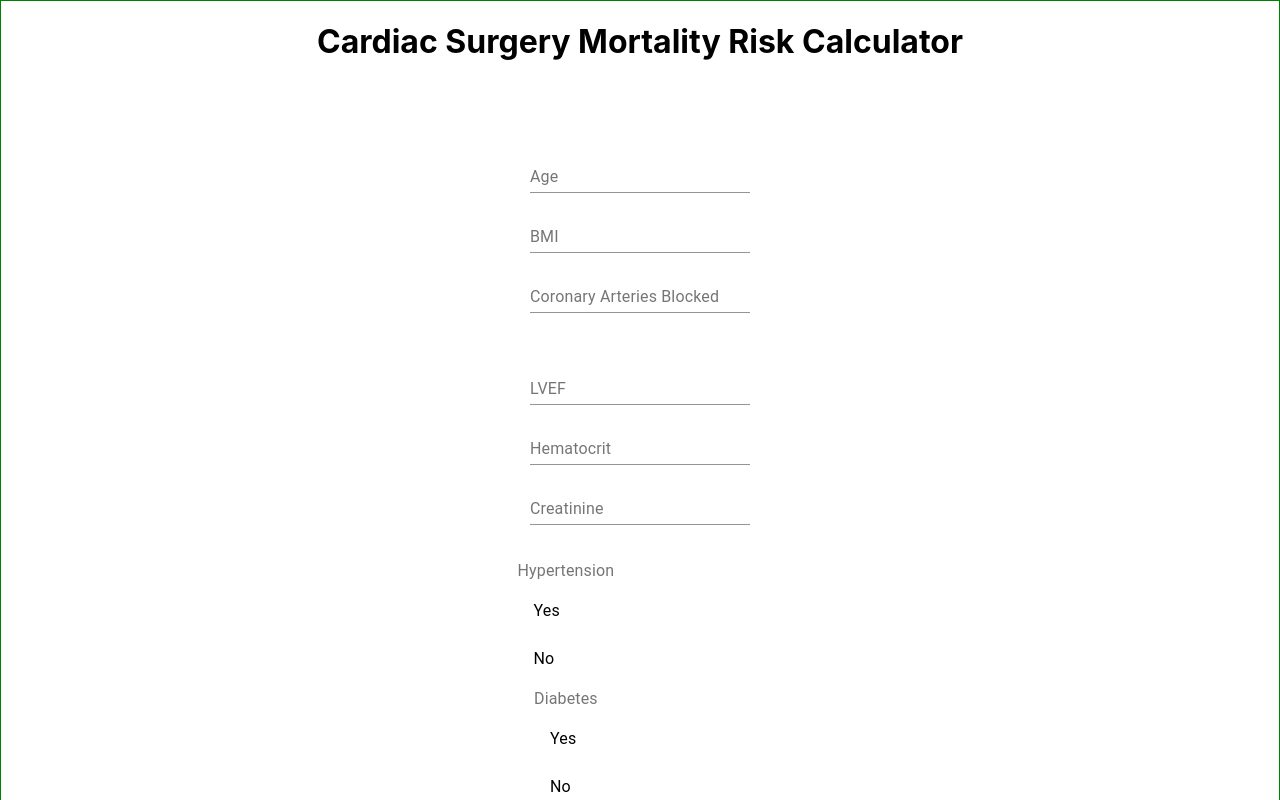
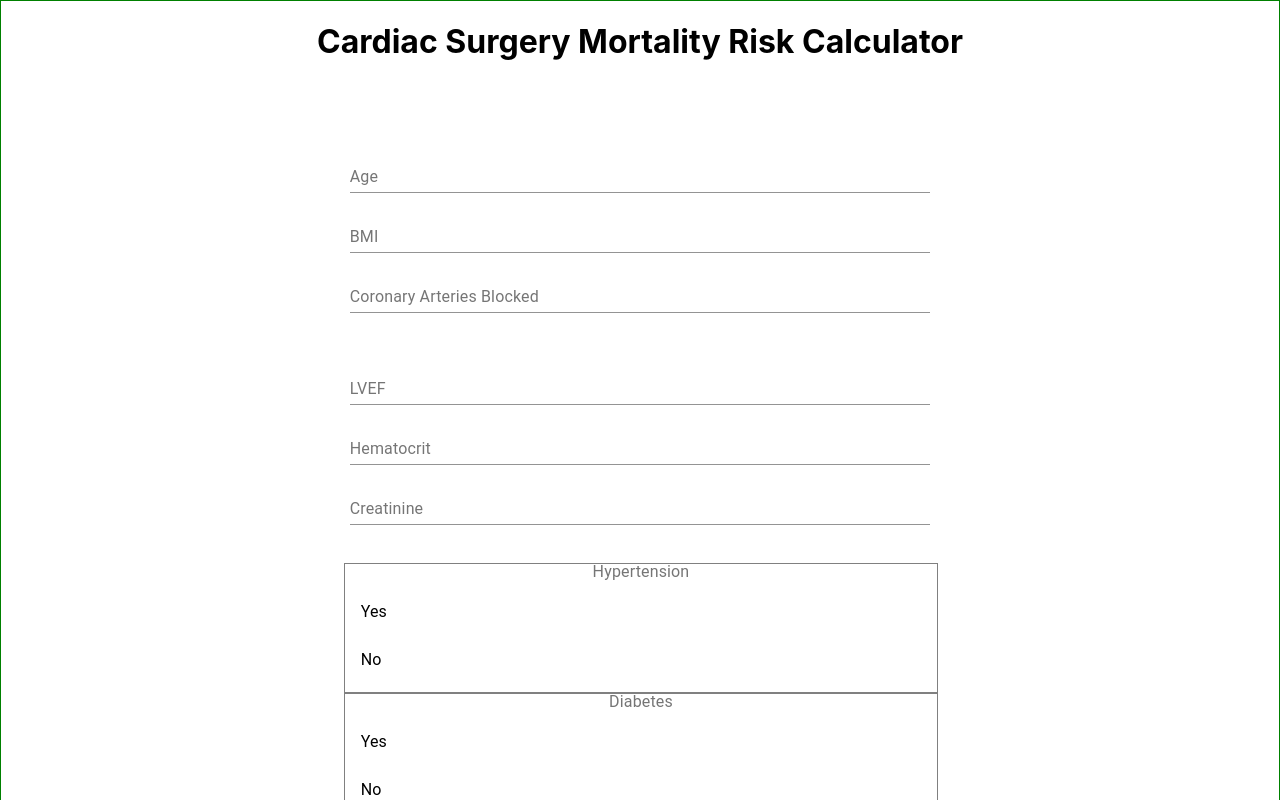
Before and after one commit to santiag0m/cardio-client, a React (Create React App) app: page / in a window 1280 px wide. Shown: the top 800 px of the page. Built offline with nearby package versions, Linux system fonts and the light colour scheme.

Commit message:
Style changes

```diff
--- a/src/components/Field.js
+++ b/src/components/Field.js
@@ -34,7 +34,7 @@ export default function Field({
   if (options === undefined) {
     if (type !== "checkbox") {
       input_field = (
-        <FormControl>
+        <FormControl style={{width: "100%"}}>
           <TextField type={type} label={field_name} onChange={handleChange} />
         </FormControl>
       );
--- a/src/components/ListSelectionField.js
+++ b/src/components/ListSelectionField.js
@@ -20,9 +20,9 @@ export default function ListSelectionField({
   }, [field_name, fieldValue]);
 
   return (
-    <FormControl>
+    <FormControl style={{width: '100%', border: '1px solid gray'}}>
       <FormLabel component="legend">{field_name}</FormLabel>
-      <List>
+      <List style={{width: '100%'}}>
         {Object.entries(options).map(entry => {
           let [text, value] = entry
           return (
@@ -30,6 +30,7 @@ export default function ListSelectionField({
               button
               selected={value === fieldValue}
               onClick={() => setFieldValue(value)}
+              style={{width: '100%'}}
             >
               <ListItemText primary={text} />
             </ListItem>
--- a/src/views/Form.js
+++ b/src/views/Form.js
@@ -23,6 +23,10 @@ const useStyles = makeStyles((theme) => ({
   formControl: {
     margin: theme.spacing(3),
     display: "flex",
+    flexDirection: "column",
+    alignItems: "center",
+    // justifyContent: "center",
+
   },
   checkboxGroup: {
     display: "flex",
@@ -44,6 +48,7 @@ const useStyles = makeStyles((theme) => ({
     alignSelf: "center",
     margin: "32px 0 0 0",
     // border: "1px solid red",
+    width: "80%",
   },
   number: {
     margin: "6px",
```
